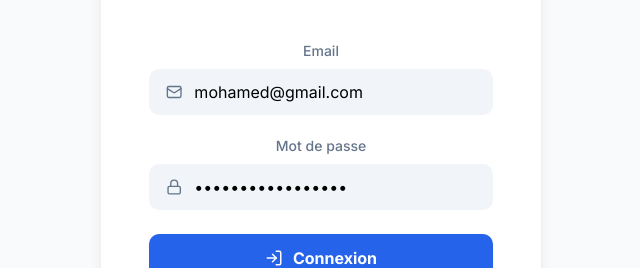
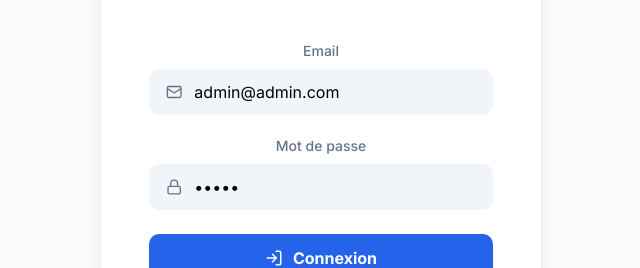
Before and after one commit to ESIC775/Gestion-Bibliotheque-Mohamed-justin, a React (Vite) app in the folder library-frontend/: page / in a window 1280 px wide. Shown: the part 325-593 px from the top of the page, without its empty margins (319-959 px from the left). Built offline with nearby package versions, Linux system fonts and the light colour scheme; no server answers.

Commit message:
feat: add admin user and update default login credentials

```diff
--- a/library-frontend/src/views/LoginView.tsx
+++ b/library-frontend/src/views/LoginView.tsx
@@ -15,8 +15,8 @@ interface LoginViewProps {
 }
 
 const LoginView = ({ onLogin }: LoginViewProps) => {
-  const [email, setEmail] = useState("mohamed@gmail.com");
-  const [password, setPassword] = useState("mohameddaoud2000*");
+  const [email, setEmail] = useState("admin@admin.com");
+  const [password, setPassword] = useState("admin");
   const [error, setError] = useState("");
   const [loading, setLoading] = useState(false);
 
```
Also changed, not shown: 1 other file (tests, documents, lock files or other folders).
